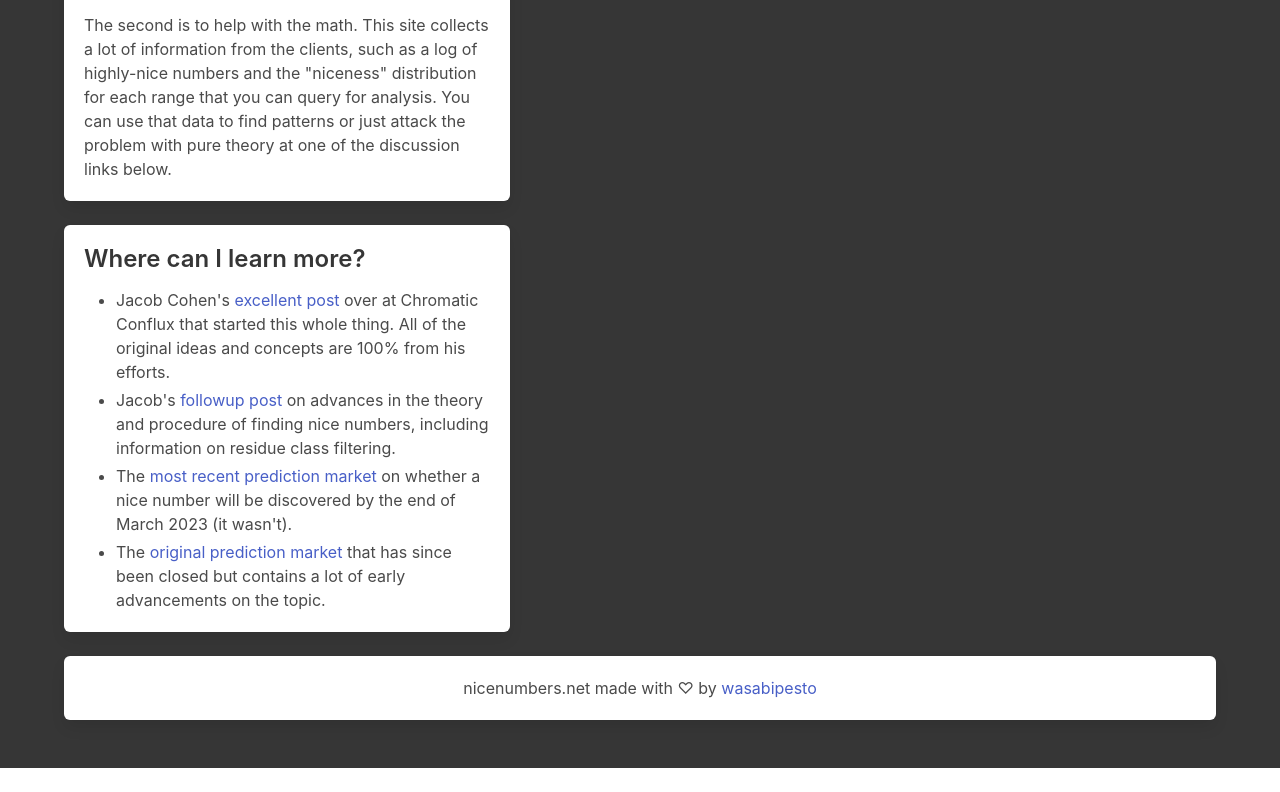
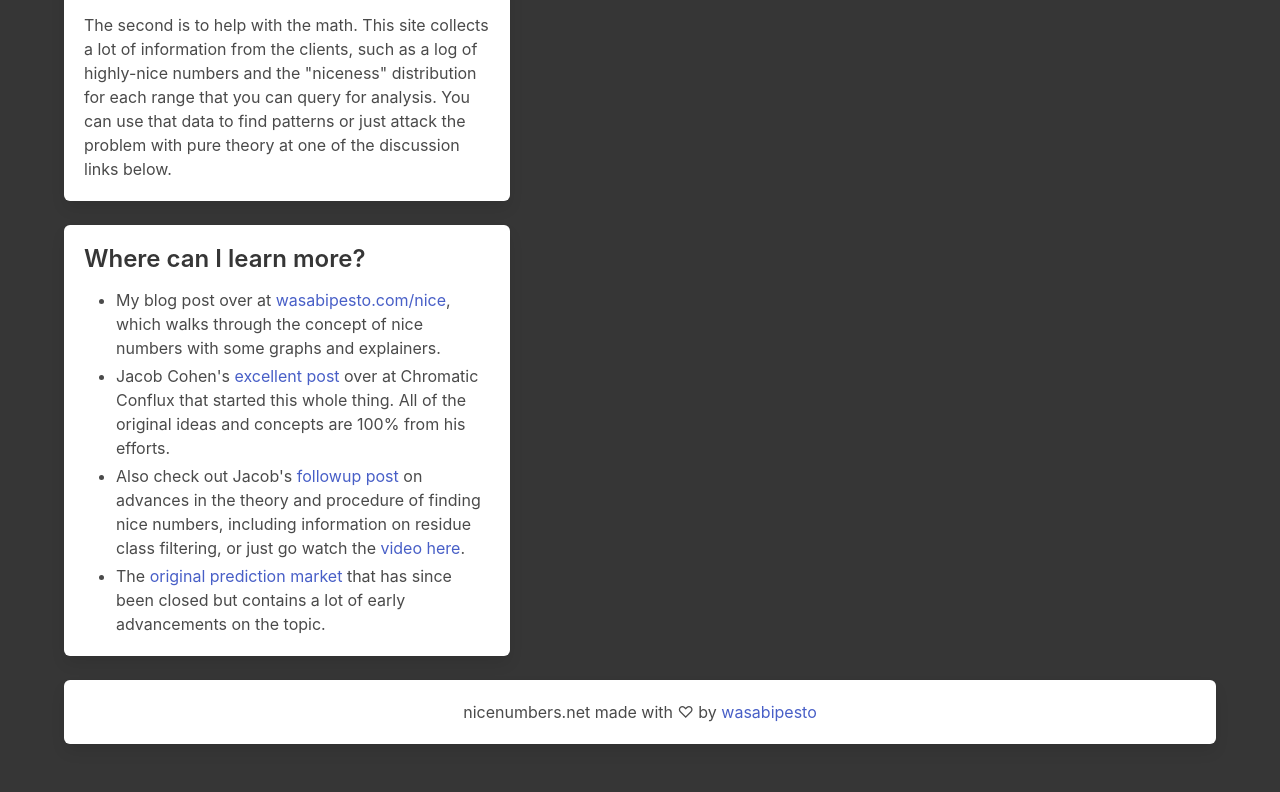
Before and after one commit to wasabipesto/nice, a plain HTML site: page web/index.html in a window 1280 px wide. Shown: the part 984-1776 px from the top of the page. Before the commit the page ends 1752 px from the top, so only its background shows below. Drawn offline with nearby package versions, Linux system fonts and the light colour scheme.

Commit message:
add video link

```diff
--- a/web/index.html
+++ b/web/index.html
@@ -84,6 +84,11 @@
                             </h1>
                             <ul>
                                 <li>
+                                    My blog post over at
+                                    <a href="https://wasabipesto.com/nice">wasabipesto.com/nice</a>,
+                                    which walks through the concept of nice numbers with some graphs and explainers.
+                                </li>
+                                <li>
                                     Jacob Cohen's
                                     <a
                                         href="https://beautifulthorns.wixsite.com/home/post/is-69-unique"
@@ -94,23 +99,18 @@
                                     concepts are 100% from his efforts.
                                 </li>
                                 <li>
-                                    Jacob's
+                                    Also check out Jacob's
                                     <a
                                         href="https://beautifulthorns.wixsite.com/home/post/progress-update-on-the-search-for-nice-numbers"
                                         >followup post</a
                                     >
                                     on advances in the theory and procedure of
                                     finding nice numbers, including information
-                                    on residue class filtering.
-                                </li>
-                                <li>
-                                    The
+                                    on residue class filtering, or just go watch the
                                     <a
-                                        href="https://manifold.markets/Conflux/will-i-learn-of-a-nice-number-besid-c68dd57dfc1"
-                                        >most recent prediction market</a
-                                    >
-                                    on whether a nice number will be discovered
-                                    by the end of March 2023 (it wasn't).
+                                        href="https://www.youtube.com/watch?v=FO3XBTDG7GY"
+                                        >video here</a
+                                    >.
                                 </li>
                                 <li>
                                     The
@@ -322,7 +322,6 @@
                                       : "Unsearched",
                             channels: {
                                 Base: "base_id",
-                                Start: "range_start",
                                 Size: "range_size",
                                 Status: "fill",
                             },
@@ -343,21 +342,15 @@
                         ),
                         Plot.tip(
                             [
-                                "Starting here the chunks are 47 billion numbers, taking a few hours each.",
+                                "Starting here the chunks are 47 billion numbers, taking around 3 hours each.",
                             ],
                             { x: 23, y: 6, anchor: "bottom" },
                         ),
                         Plot.tip(
                             [
-                                "Starting here the chunks are 5.4 trillion numbers, taking around a week each.",
+                                "Starting here the chunks are 5.5 trillion numbers, taking around 2 weeks each.",
                             ],
                             { x: 22, y: 14, anchor: "left" },
-                        ),
-                        Plot.tip(
-                            [
-                                "Starting here the chunks are 711 trillion numbers, taking a few years each.",
-                            ],
-                            { x: 22, y: 21, anchor: "left" },
                         ),
                     ],
                 });
```
